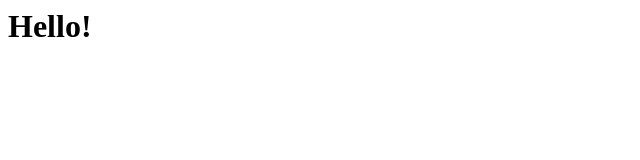
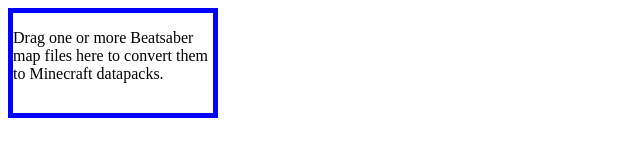
Before and after one commit to MrJohnWeez/block-saber, a plain HTML site: page index.html in a window 1280 px wide. Shown: the whole page, without its empty margins (0-640 px from the left). Drawn offline with Linux system fonts and the light colour scheme.

Commit message:
Add basic web files setup

```diff
--- a/index.html
+++ b/index.html
@@ -1 +1,19 @@
-<h1>Hello!</h1>
+<!DOCTYPE html>
+<html lang="en">
+
+<head>
+    <meta charset="UTF-8">
+    <meta name="viewport" content="width=device-width, initial-scale=1.0">
+    <title>Block Saber</title>
+    <script src="main.js"></script>
+    <link rel="stylesheet" href="style.css">
+</head>
+
+<body>
+    <div
+        id="drop_zone"
+        ondrop="dropHandler(event);"
+        ondragover="dragOverHandler(event);">
+        <p>Drag one or more Beatsaber map files here to convert them to Minecraft datapacks.</p>
+    </div>
+</body>
--- /dev/null
+++ b/main.js
@@ -0,0 +1,29 @@
+function dropHandler(ev) {
+  console.log("File(s) dropped");
+
+  // Prevent default behavior (Prevent file from being opened)
+  ev.preventDefault();
+
+  if (ev.dataTransfer.items) {
+    // Use DataTransferItemList interface to access the file(s)
+    [...ev.dataTransfer.items].forEach((item, i) => {
+      // If dropped items aren't files, reject them
+      if (item.kind === "file") {
+        const file = item.getAsFile();
+        console.log(`… file[${i}].name = ${file.name}`);
+      }
+    });
+  } else {
+    // Use DataTransfer interface to access the file(s)
+    [...ev.dataTransfer.files].forEach((file, i) => {
+      console.log(`… file[${i}].name = ${file.name}`);
+    });
+  }
+}
+
+function dragOverHandler(ev) {
+  console.log("File(s) in drop zone");
+
+  // Prevent default behavior (Prevent file from being opened)
+  ev.preventDefault();
+}
--- /dev/null
+++ b/style.css
@@ -0,0 +1,5 @@
+#drop_zone {
+  border: 5px solid blue;
+  width: 200px;
+  height: 100px;
+}
```
